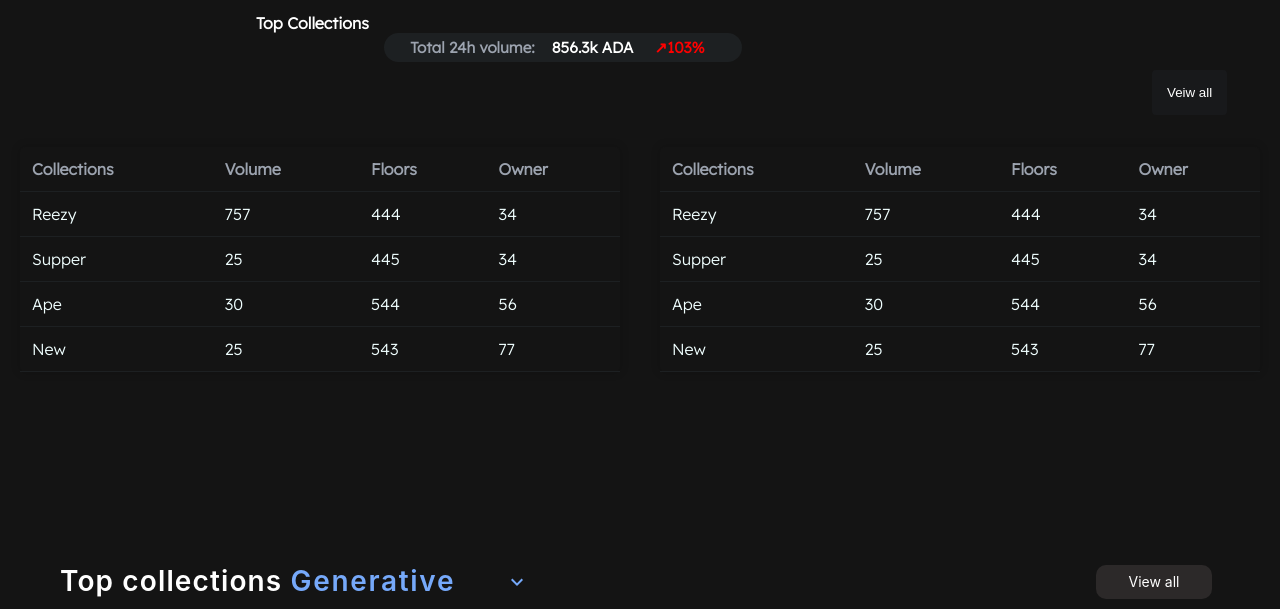
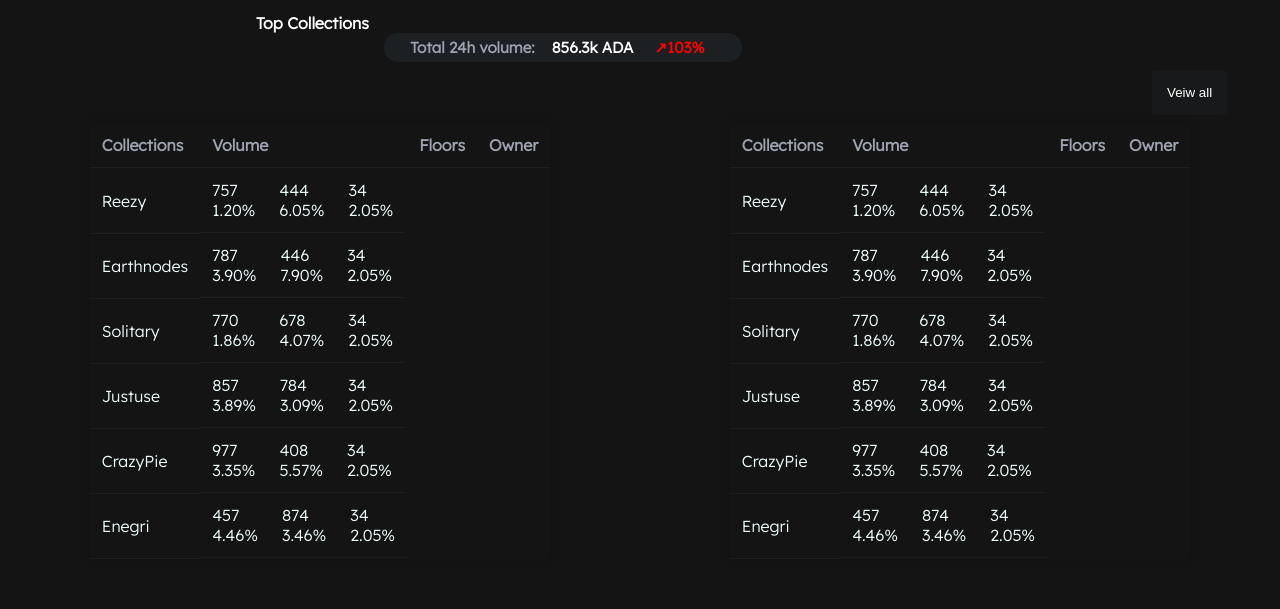
Before and after one commit to Birblewin/NFTMarket, a React (Vite) app in the folder vite-project/: page / in a window 1280 px wide. Shown: the part 940-1549 px from the top of the page. Built offline with nearby package versions, Linux system fonts and the light colour scheme.

Commit message:
fix the table

```diff
--- a/vite-project/src/components/table/table.css
+++ b/vite-project/src/components/table/table.css
@@ -1,6 +1,5 @@
 /* TableContainer styles */
-.TableContainer {
-  height: 50vh; /* 50% of the viewport height */
+.TableContainer {/* 50% of the viewport height */
   background-color: #141414;
   display: flex;
   justify-content: center; /* Center the table horizontally */
@@ -37,8 +36,8 @@ h4{
 /* Table styles */
 table {
   border-collapse: collapse;
-  width: 80%; /* Adjust the table width as needed */
-  max-width: 600px; /* Limit the maximum width of the table */
+/*   width: 80% */; /* Adjust the table width as needed */
+ /*  max-width: 600px; */ /* Limit the maximum width of the table */
   margin: 0 auto; /* Center the table within its container */
   background-color: #141414; /* Background color for the table */
   border-radius: 5px; /* Rounded corners for the table */
@@ -75,3 +74,7 @@ button:hover {
 }
 
 /* Add more CSS rules as needed */
+.table-cell {
+  display: inline-flex;
+  flex-flow: column nowrap;
+}
--- a/vite-project/src/components/table/tablecontainer.jsx
+++ b/vite-project/src/components/table/tablecontainer.jsx
@@ -4,10 +4,12 @@ import './table.css'; // Import the CSS file
 class TableContainer extends React.Component {
   render() {
     let data = [
-      { id: 1, Collections: "Reezy", Volume: 757,Floors: 444 , Owners: 34 },
-      { id: 2, Collections: "Supper", Volume: 25, Floors:445 , Owners: 34 },
-      { id: 3, Collections: "Ape", Volume: 30 , Floors: 544, Owners: 56 },
-      { id: 4, Collections: "New", Volume: 25 ,Floors: 543, Owners: 77 },
+      { id: 1, Collections: "Reezy", Volume: [757, "1.20%"],Floors: [444, "6.05%" ] , Owners: [34, "2.05%"] },
+      { id: 2, Collections: "Earthnodes", Volume: [787, "3.90%"],Floors: [446, "7.90%" ] , Owners: [34, "2.05%"] },
+      { id: 3, Collections: "Solitary", Volume: [770, "1.86%"],Floors: [678, "4.07%" ] , Owners: [34, "2.05%"] },
+      { id: 4, Collections: "Justuse", Volume: [857, "3.89%"],Floors: [784, "3.09%" ] , Owners: [34, "2.05%"] },
+      { id: 5, Collections: "CrazyPie", Volume: [977, "3.35%"],Floors: [408, "5.57%" ] , Owners: [34, "2.05%"] },
+      { id: 6, Collections: "Enegri", Volume: [457, "4.46%"],Floors: [874, "3.46%" ] , Owners: [34, "2.05%"] },
       // Add more objects as needed
     ];
 
@@ -27,9 +29,9 @@ class TableContainer extends React.Component {
               <tr key={item.id}>
 
                 <td>{item.Collections}</td>
-                <td>{item.Volume}</td>
-                <td>{item.Floors}</td>
-                <td>{item.Owners}</td>
+                <td className='table-cell'><span>{item.Volume[0]}</span><span>{item.Volume[1]}</span></td>
+                <td className='table-cell'><span>{item.Floors[0]}</span><span>{item.Floors[1]}</span></td>
+                <td className='table-cell'><span>{item.Owners[0]}</span><span>{item.Owners[1]}</span></td>
               </tr>
             ))}
           </tbody>
@@ -46,11 +48,12 @@ class TableContainer extends React.Component {
           <tbody>
             {data.map((item) => (
               <tr key={item.id}>
-                <td>{item.Collections}</td>
-                <td>{item.Volume}</td>
-                <td>{item.Floors}</td>
-                <td>{item.Owners}</td>
-              </tr>
+
+              <td>{item.Collections}</td>
+              <td className='table-cell'><span>{item.Volume[0]}</span><span>{item.Volume[1]}</span></td>
+              <td className='table-cell'><span>{item.Floors[0]}</span><span>{item.Floors[1]}</span></td>
+              <td className='table-cell'><span>{item.Owners[0]}</span><span>{item.Owners[1]}</span></td>
+            </tr>
             ))}
           </tbody>
         </table>
--- a/vite-project/src/pages/AllCollections/AllCollections.jsx
+++ b/vite-project/src/pages/AllCollections/AllCollections.jsx
@@ -20,9 +20,11 @@ const AllCollections = () => {
           />
         </span>
       </div>
-      <FilterBar />
+      <div className="main-content">
+        <FilterBar />
 
-      <Cards />
+        <Cards />
+      </div>
     </div>
   );
 };
--- a/vite-project/src/pages/AllCollections/styles.css
+++ b/vite-project/src/pages/AllCollections/styles.css
@@ -24,16 +24,27 @@
     color: #75a8f9;
 
 }
+
+.all-collections .main-content {
+    display: flex;
+    flex-direction: column;
+    align-items: center;
+    position: relative;
+}
 .all-collections .filter-bar-container {
+    width: 90vw;
     display: flex;
-    align-items: center;
-    justify-content: center;
+    flex-direction: row;
+    position: sticky;
+    top: 20px;
+    z-index: 1;
 }
 
 .all-collections .filter-bar {
-    min-width: 800px;
+    width: 100%;
     display: flex;
     flex-flow: row;
+    justify-self: center;
     justify-content: space-between;
     align-items: center;
     color: #FFF;
```
